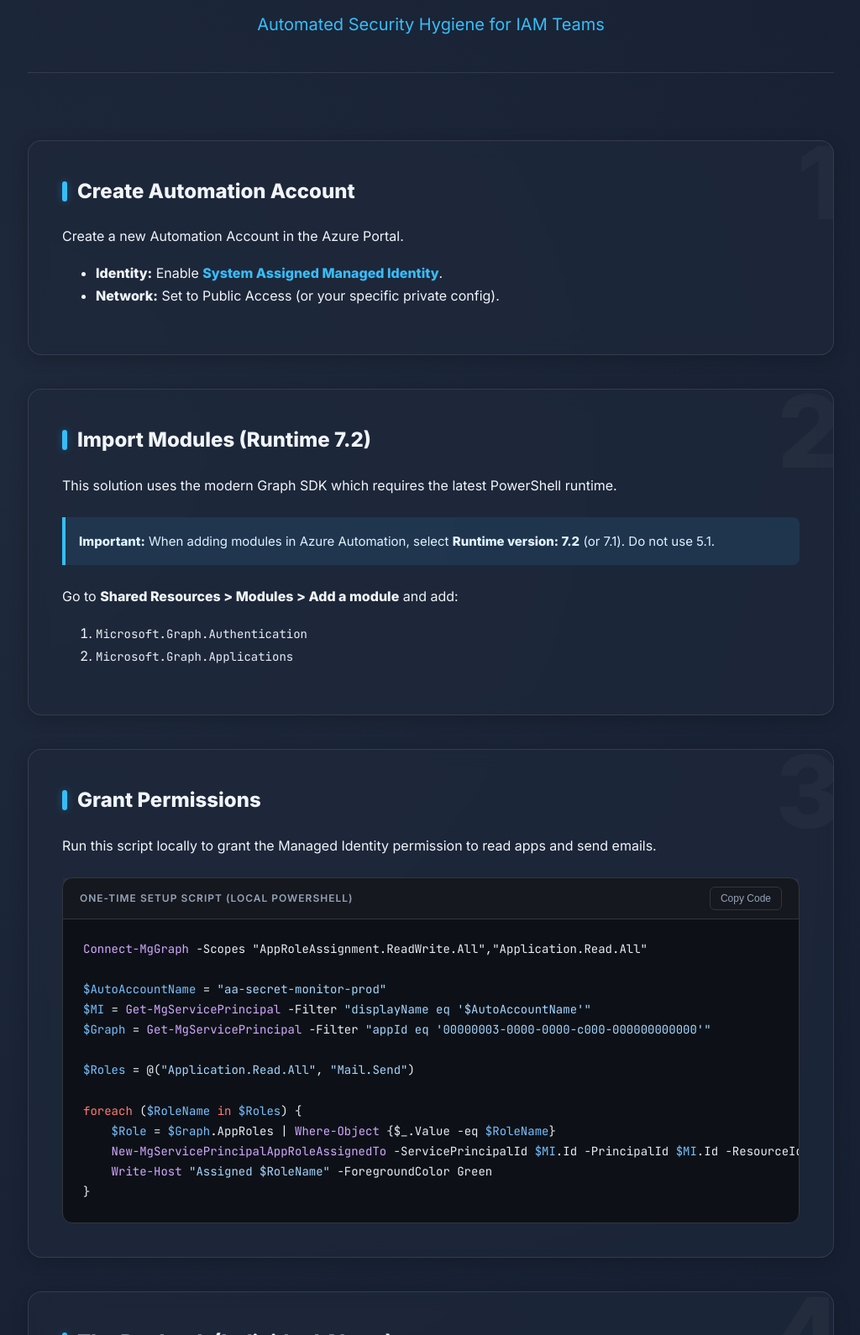
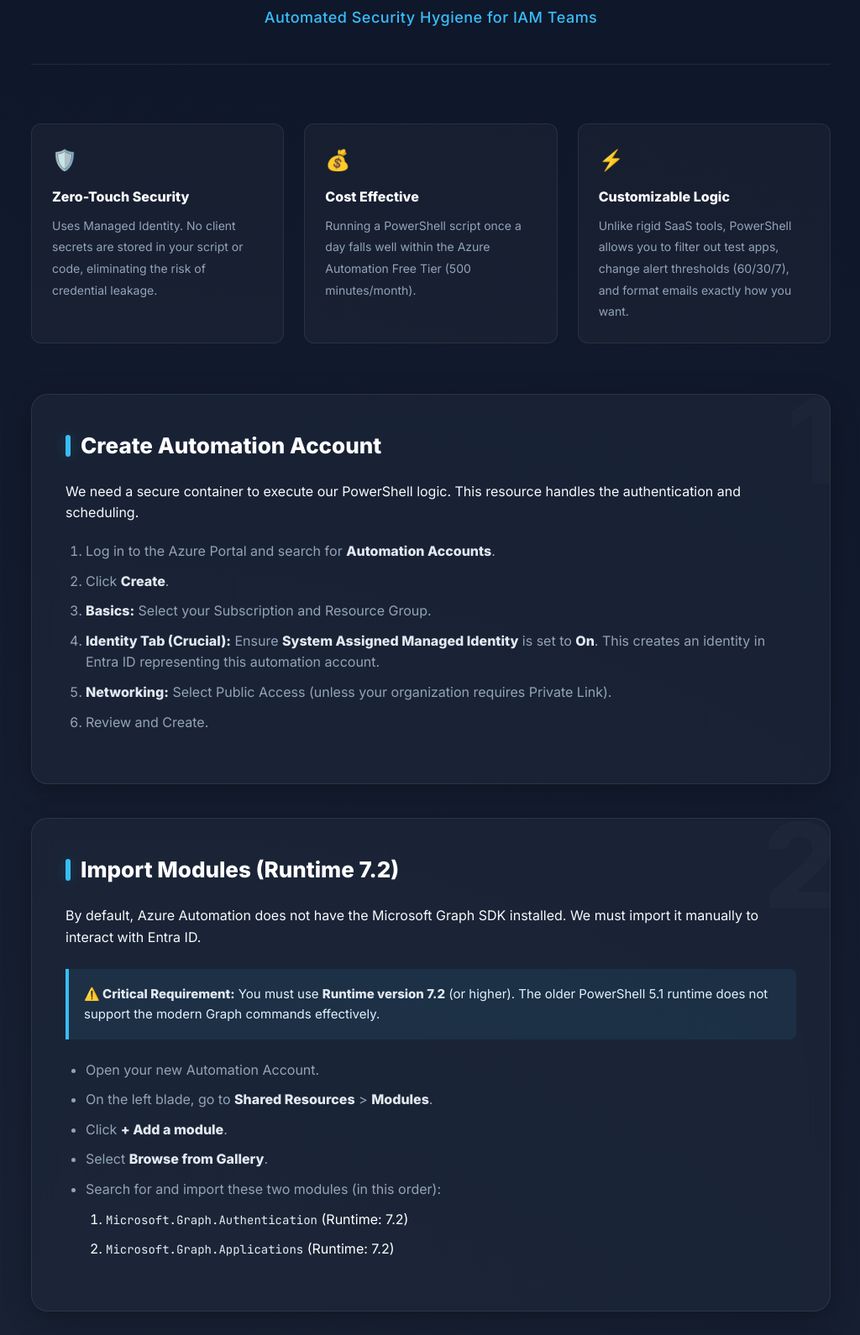
Before and after one commit to manohar2achari-alt/Automaton, a plain HTML site: page index.html in a window 1280 px wide. Shown: the part 178-1768 px from the top of the page at 84% size, without its empty margins (127-1151 px from the left). Drawn offline with Linux system fonts and the light colour scheme.

Commit message:
Update index.html

```diff
--- a/index.html
+++ b/index.html
@@ -3,181 +3,112 @@
 <head>
 <meta charset="UTF-8">
 <meta name="viewport" content="width=device-width, initial-scale=1.0">
-<title>Azure Secret Monitor | Setup Guide</title>
+<title>Azure Secret Monitor | Implementation Guide</title>
 <meta name="robots" content="noindex, nofollow">
 
 <link rel="preconnect" href="https://fonts.googleapis.com">
-<link href="https://fonts.googleapis.com/css2?family=Inter:wght@300;400;600;800&family=JetBrains+Mono:wght@400;700&display=swap" rel="stylesheet">
+<link href="https://fonts.googleapis.com/css2?family=Inter:wght@300;400;500;600;800&family=JetBrains+Mono:wght@400;700&display=swap" rel="stylesheet">
 
 <style>
   :root {
     --bg-dark: #0f172a;
-    --bg-gradient: radial-gradient(circle at 10% 20%, #1e293b 0%, #0f172a 90%);
-    --card-bg: rgba(30, 41, 59, 0.7);
-    --border: rgba(255, 255, 255, 0.1);
-    --accent: #38bdf8; /* Sky Blue */
-    --accent-glow: rgba(56, 189, 248, 0.3);
-    --text-primary: #f1f5f9;
-    --text-secondary: #94a3b8;
+    --bg-gradient: radial-gradient(circle at 15% 50%, #1e293b 0%, #0f172a 85%);
+    --card-bg: rgba(30, 41, 59, 0.6);
+    --card-border: rgba(255, 255, 255, 0.08);
+    --accent: #38bdf8;
+    --accent-glow: rgba(56, 189, 248, 0.2);
+    --success: #4ade80;
+    --text-main: #f8fafc;
+    --text-muted: #94a3b8;
     --code-bg: #0d1117;
   }
 
-  /* GLOBAL STYLES */
+  /* RESET */
+  * { box-sizing: border-box; }
   body {
     margin: 0;
     font-family: 'Inter', sans-serif;
     background: var(--bg-dark);
     background-image: var(--bg-gradient);
-    color: var(--text-primary);
-    line-height: 1.7;
+    color: var(--text-main);
+    line-height: 1.6;
     -webkit-font-smoothing: antialiased;
   }
 
-  .container {
-    max-width: 960px;
-    margin: 0 auto;
-    padding: 60px 20px;
+  .container { max-width: 1000px; margin: 0 auto; padding: 60px 24px; }
+
+  /* HERO */
+  header { text-align: center; margin-bottom: 70px; padding-bottom: 40px; border-bottom: 1px solid var(--card-border); }
+  h1 {
+    font-size: 48px; font-weight: 800; letter-spacing: -1.5px; margin-bottom: 16px;
+    background: linear-gradient(135deg, #fff 0%, #94a3b8 100%);
+    -webkit-background-clip: text; -webkit-text-fill-color: transparent;
+  }
+  .subtitle { font-size: 18px; color: var(--accent); font-weight: 500; letter-spacing: 0.5px; }
+
+  /* BENEFITS GRID */
+  .benefits-grid { display: grid; grid-template-columns: repeat(auto-fit, minmax(280px, 1fr)); gap: 24px; margin-bottom: 60px; }
+  .benefit-card {
+    background: rgba(255,255,255,0.03); border: 1px solid var(--card-border);
+    padding: 24px; border-radius: 12px; transition: transform 0.2s;
+  }
+  .benefit-card:hover { transform: translateY(-3px); background: rgba(255,255,255,0.05); }
+  .benefit-icon { font-size: 24px; margin-bottom: 12px; display: block; }
+  .benefit-title { font-weight: 700; color: #fff; margin-bottom: 8px; display: block; }
+  .benefit-desc { font-size: 14px; color: var(--text-muted); line-height: 1.5; }
+
+  /* STEP CARDS */
+  .step-card {
+    background: var(--card-bg); border: 1px solid var(--card-border);
+    backdrop-filter: blur(12px); border-radius: 20px; padding: 40px; margin-bottom: 40px;
+    position: relative; overflow: hidden; box-shadow: 0 8px 32px rgba(0,0,0,0.3);
+  }
+  .step-number {
+    position: absolute; top: -15px; right: -10px; font-size: 140px; font-weight: 800;
+    color: rgba(255,255,255,0.02); line-height: 1; pointer-events: none; user-select: none;
   }
 
-  /* HERO SECTION */
-  header {
-    text-align: center;
-    margin-bottom: 80px;
-    padding-bottom: 40px;
-    border-bottom: 1px solid var(--border);
-  }
+  h2 { font-size: 26px; margin-top: 0; display: flex; align-items: center; gap: 12px; color: #fff; }
+  h2::before { content: ''; display: block; width: 6px; height: 26px; background: var(--accent); border-radius: 10px; box-shadow: 0 0 15px var(--accent-glow); }
 
-  h1 {
-    font-size: 48px;
-    font-weight: 800;
-    letter-spacing: -1px;
-    background: linear-gradient(to right, #fff, #94a3b8);
-    -webkit-background-clip: text;
-    -webkit-text-fill-color: transparent;
-    margin-bottom: 16px;
-  }
-
-  .subtitle {
-    font-size: 20px;
-    color: var(--accent);
-    font-weight: 500;
-  }
-
-  /* CARDS */
-  .step-card {
-    background: var(--card-bg);
-    border: 1px solid var(--border);
-    backdrop-filter: blur(10px);
-    border-radius: 16px;
-    padding: 40px;
-    margin-bottom: 40px;
-    box-shadow: 0 4px 20px rgba(0,0,0,0.2);
-    position: relative;
-    overflow: hidden;
-  }
-
-  .step-number {
-    position: absolute;
-    top: -10px;
-    right: -10px;
-    font-size: 120px;
-    font-weight: 800;
-    color: rgba(255,255,255,0.03);
-    line-height: 1;
-    pointer-events: none;
-  }
-
-  h2 {
-    font-size: 24px;
-    margin-top: 0;
-    display: flex;
-    align-items: center;
-    gap: 12px;
-  }
-
-  h2::before {
-    content: '';
-    display: block;
-    width: 6px;
-    height: 24px;
-    background: var(--accent);
-    border-radius: 4px;
-    box-shadow: 0 0 10px var(--accent-glow);
-  }
+  /* LISTS */
+  ul, ol { margin: 20px 0; padding-left: 24px; color: var(--text-muted); }
+  li { margin-bottom: 10px; }
+  strong { color: #e2e8f0; }
 
   /* CODE BLOCKS */
   .code-container {
-    background: var(--code-bg);
-    border-radius: 12px;
-    border: 1px solid #30363d;
-    margin-top: 24px;
-    position: relative;
+    background: var(--code-bg); border-radius: 12px; border: 1px solid #30363d;
+    margin-top: 24px; position: relative; overflow: hidden;
   }
+  .code-header {
+    display: flex; justify-content: space-between; align-items: center; padding: 12px 20px;
+    border-bottom: 1px solid #30363d; background: rgba(255,255,255,0.02);
+    font-size: 12px; color: var(--text-muted); font-weight: 600; letter-spacing: 1px;
+  }
+  pre { margin: 0; padding: 24px; overflow-x: auto; }
+  code { font-family: 'JetBrains Mono', monospace; font-size: 14px; color: #e6edf3; }
 
-  .code-header {
-    display: flex;
-    justify-content: space-between;
-    align-items: center;
-    padding: 10px 20px;
-    border-bottom: 1px solid #30363d;
-    background: rgba(255,255,255,0.03);
-    font-size: 12px;
-    color: var(--text-secondary);
-    font-weight: 600;
-    text-transform: uppercase;
-    letter-spacing: 1px;
+  /* SYNTAX */
+  .kwd { color: #ff7b72; } .str { color: #a5d6ff; } .var { color: #79c0ff; }
+  .cmt { color: #8b949e; font-style: italic; } .cmd { color: #d2a8ff; }
+
+  /* COPY BUTTON */
+  .copy-btn {
+    background: transparent; border: 1px solid #30363d; color: var(--text-muted);
+    cursor: pointer; padding: 6px 12px; border-radius: 6px; font-size: 12px; transition: 0.2s;
   }
+  .copy-btn:hover { background: var(--accent); color: #000; border-color: var(--accent); }
 
-  pre { margin: 0; padding: 24px; overflow-x: auto; }
-
-  code {
-    font-family: 'JetBrains Mono', monospace;
-    font-size: 14px;
-    color: #e6edf3;
-  }
-
-  /* SYNTAX HIGHLIGHTING */
-  .kwd { color: #ff7b72; } /* Keywords (pink) */
-  .str { color: #a5d6ff; } /* Strings (blue) */
-  .var { color: #79c0ff; } /* Variables (light blue) */
-  .cmt { color: #8b949e; font-style: italic; } /* Comments */
-  .cmd { color: #d2a8ff; } /* Commandlets (purple) */
-
-  /* BUTTONS */
-  .copy-btn {
-    background: transparent;
-    border: 1px solid #30363d;
-    color: var(--text-secondary);
-    cursor: pointer;
-    padding: 6px 12px;
-    border-radius: 6px;
-    font-size: 12px;
-    transition: 0.2s;
-  }
-  .copy-btn:hover {
-    background: var(--accent);
-    color: #000;
-    border-color: var(--accent);
-  }
-
-  /* INFO BOX */
+  /* INFO ALERTS */
   .info-box {
-    background: rgba(56, 189, 248, 0.1);
-    border-left: 4px solid var(--accent);
-    padding: 16px;
-    margin: 24px 0;
-    border-radius: 0 8px 8px 0;
-    font-size: 15px;
-    color: #e0f2fe;
+    background: rgba(56, 189, 248, 0.08); border-left: 4px solid var(--accent);
+    padding: 18px; margin: 24px 0; border-radius: 0 8px 8px 0; font-size: 15px; color: #e0f2fe;
   }
 
   footer {
-    text-align: center;
-    color: var(--text-secondary);
-    font-size: 14px;
-    margin-top: 80px;
-    padding-top: 40px;
-    border-top: 1px solid var(--border);
+    text-align: center; margin-top: 80px; padding-top: 40px; border-top: 1px solid var(--card-border);
+    color: var(--text-muted); font-size: 14px;
   }
 </style>
 </head>
@@ -190,79 +121,133 @@
     <div class="subtitle">Automated Security Hygiene for IAM Teams</div>
   </header>
 
+  <div class="benefits-grid">
+    <div class="benefit-card">
+      <span class="benefit-icon">🛡️</span>
+      <span class="benefit-title">Zero-Touch Security</span>
+      <span class="benefit-desc">Uses Managed Identity. No client secrets are stored in your script or code, eliminating the risk of credential leakage.</span>
+    </div>
+    <div class="benefit-card">
+      <span class="benefit-icon">💰</span>
+      <span class="benefit-title">Cost Effective</span>
+      <span class="benefit-desc">Running a PowerShell script once a day falls well within the Azure Automation Free Tier (500 minutes/month).</span>
+    </div>
+    <div class="benefit-card">
+      <span class="benefit-icon">⚡</span>
+      <span class="benefit-title">Customizable Logic</span>
+      <span class="benefit-desc">Unlike rigid SaaS tools, PowerShell allows you to filter out test apps, change alert thresholds (60/30/7), and format emails exactly how you want.</span>
+    </div>
+  </div>
+
   <div class="step-card">
     <div class="step-number">1</div>
     <h2>Create Automation Account</h2>
-    <p>Create a new Automation Account in the Azure Portal.</p>
-    <ul>
-      <li><strong>Identity:</strong> Enable <strong style="color:var(--accent)">System Assigned Managed Identity</strong>.</li>
-      <li><strong>Network:</strong> Set to Public Access (or your specific private config).</li>
-    </ul>
+    <p>We need a secure container to execute our PowerShell logic. This resource handles the authentication and scheduling.</p>
+    <ol>
+      <li>Log in to the Azure Portal and search for <strong>Automation Accounts</strong>.</li>
+      <li>Click <strong>Create</strong>.</li>
+      <li><strong>Basics:</strong> Select your Subscription and Resource Group.</li>
+      <li><strong>Identity Tab (Crucial):</strong> Ensure <strong>System Assigned Managed Identity</strong> is set to <strong>On</strong>. This creates an identity in Entra ID representing this automation account.</li>
+      <li><strong>Networking:</strong> Select Public Access (unless your organization requires Private Link).</li>
+      <li>Review and Create.</li>
+    </ol>
   </div>
 
   <div class="step-card">
     <div class="step-number">2</div>
     <h2>Import Modules (Runtime 7.2)</h2>
-    <p>This solution uses the modern Graph SDK which requires the latest PowerShell runtime.</p>
+    <p>By default, Azure Automation does not have the Microsoft Graph SDK installed. We must import it manually to interact with Entra ID.</p>
+
     <div class="info-box">
-      <strong>Important:</strong> When adding modules in Azure Automation, select <strong>Runtime version: 7.2</strong> (or 7.1). Do not use 5.1.
+      <strong>⚠️ Critical Requirement:</strong> You must use <strong>Runtime version 7.2</strong> (or higher). The older PowerShell 5.1 runtime does not support the modern Graph commands effectively.
     </div>
-    <p>Go to <strong>Shared Resources > Modules > Add a module</strong> and add:</p>
-    <ol>
-      <li><code>Microsoft.Graph.Authentication</code></li>
-      <li><code>Microsoft.Graph.Applications</code></li>
-    </ol>
+
+    <ul>
+      <li>Open your new Automation Account.</li>
+      <li>On the left blade, go to <strong>Shared Resources</strong> > <strong>Modules</strong>.</li>
+      <li>Click <strong>+ Add a module</strong>.</li>
+      <li>Select <strong>Browse from Gallery</strong>.</li>
+      <li>Search for and import these two modules (in this order):
+        <ol style="margin-top:10px; color:#fff;">
+          <li><code>Microsoft.Graph.Authentication</code> (Runtime: 7.2)</li>
+          <li><code>Microsoft.Graph.Applications</code> (Runtime: 7.2)</li>
+        </ol>
+      </li>
+    </ul>
   </div>
 
   <div class="step-card">
     <div class="step-number">3</div>
-    <h2>Grant Permissions</h2>
-    <p>Run this script locally to grant the Managed Identity permission to read apps and send emails.</p>
+    <h2>Grant Graph Permissions</h2>
+    <p>We need to give our Managed Identity the "Keys to the Kingdom"—but only specifically for reading apps and sending mail. This step <strong>cannot</strong> be done in the Portal GUI; it requires a one-time PowerShell script run by an Admin.</p>
 
     <div class="code-container">
       <div class="code-header">
-        <span>One-Time Setup Script (Local PowerShell)</span>
+        <span>Setup Script (Run on Local Machine)</span>
         <button class="copy-btn" onclick="copyCode('code1')">Copy Code</button>
       </div>
-      <pre><code id="code1"><span class="cmd">Connect-MgGraph</span> -Scopes "AppRoleAssignment.ReadWrite.All","Application.Read.All"
+      <pre><code id="code1"><span class="cmt"># 1. Login as Global Admin</span>
+<span class="cmd">Connect-MgGraph</span> -Scopes "AppRoleAssignment.ReadWrite.All","Application.Read.All"
 
+<span class="cmt"># 2. CONFIG: Enter your Automation Account Name</span>
 <span class="var">$AutoAccountName</span> = <span class="str">"aa-secret-monitor-prod"</span>
+
+<span class="cmt"># 3. Get the Service Principals</span>
 <span class="var">$MI</span> = <span class="cmd">Get-MgServicePrincipal</span> -Filter <span class="str">"displayName eq '$AutoAccountName'"</span>
 <span class="var">$Graph</span> = <span class="cmd">Get-MgServicePrincipal</span> -Filter <span class="str">"appId eq '00000003-0000-0000-c000-000000000000'"</span>
 
+<span class="cmt"># 4. Define Permissions (Read Apps & Send Mail)</span>
 <span class="var">$Roles</span> = @(<span class="str">"Application.Read.All"</span>, <span class="str">"Mail.Send"</span>)
 
+<span class="cmt"># 5. Loop and Assign</span>
 <span class="kwd">foreach</span> (<span class="var">$RoleName</span> <span class="kwd">in</span> <span class="var">$Roles</span>) {
     <span class="var">$Role</span> = <span class="var">$Graph</span>.AppRoles | <span class="cmd">Where-Object</span> {$_.Value -eq <span class="var">$RoleName</span>}
-    <span class="cmd">New-MgServicePrincipalAppRoleAssignedTo</span> -ServicePrincipalId <span class="var">$MI</span>.Id -PrincipalId <span class="var">$MI</span>.Id -ResourceId <span class="var">$Graph</span>.Id -AppRoleId <span class="var">$Role</span>.Id
-    <span class="cmd">Write-Host</span> <span class="str">"Assigned $RoleName"</span> -ForegroundColor Green
+
+    <span class="cmd">New-MgServicePrincipalAppRoleAssignedTo</span> `
+        -ServicePrincipalId <span class="var">$MI</span>.Id `
+        -PrincipalId <span class="var">$MI</span>.Id `
+        -ResourceId <span class="var">$Graph</span>.Id `
+        -AppRoleId <span class="var">$Role</span>.Id
+
+    <span class="cmd">Write-Host</span> <span class="str">"SUCCESS: Assigned $RoleName"</span> -ForegroundColor Green
 }</code></pre>
     </div>
   </div>
 
   <div class="step-card">
     <div class="step-number">4</div>
-    <h2>The Runbook (Individual Alerts)</h2>
-    <p>Create a Runbook using <strong>PowerShell 7.2</strong>. This script triggers one email per expiring secret.</p>
+    <h2>The Runbook Logic</h2>
+    <p>This is the engine. It scans your tenant and triggers one email per expiring secret. This ensures your ticketing system (e.g., ServiceNow, Jira) creates individual tickets for each issue.</p>
+
+    <ul>
+      <li>Go to <strong>Process Automation</strong> > <strong>Runbooks</strong> > <strong>Create a runbook</strong>.</li>
+      <li><strong>Name:</strong> <code>Monitor-AppSecrets</code></li>
+      <li><strong>Runbook Type:</strong> PowerShell</li>
+      <li><strong>Runtime Version:</strong> 7.2</li>
+      <li>Paste the code below, Save, and Publish.</li>
+    </ul>
 
     <div class="code-container">
       <div class="code-header">
-        <span>Runbook Source Code</span>
+        <span>Runbook Source Code (PowerShell 7.2)</span>
         <button class="copy-btn" onclick="copyCode('code2')">Copy Code</button>
       </div>
       <pre><code id="code2"><span class="cmt"># --- CONFIGURATION ---</span>
 <span class="var">$NotifyDays</span>     = @(60, 30, 7)
-<span class="var">$SenderEmail</span>    = <span class="str">"alerts@yourdomain.com"</span>
+<span class="var">$SenderEmail</span>    = <span class="str">"alerts@yourdomain.com"</span>  <span class="cmt"># Must match a real mailbox</span>
 <span class="var">$RecipientEmail</span> = <span class="str">"iam-team@yourdomain.com"</span>
 
 <span class="kwd">try</span> {
     <span class="cmt"># --- AUTHENTICATION ---</span>
+    <span class="cmt"># We use the Managed Identity to get a token for Graph</span>
     <span class="cmd">Connect-AzAccount</span> -Identity
     <span class="var">$token</span> = <span class="cmd">Get-AzAccessToken</span> -ResourceUrl <span class="str">"https://graph.microsoft.com"</span>
     <span class="cmd">Connect-MgGraph</span> -AccessToken <span class="var">$token</span>.Token
 
     <span class="var">$Today</span> = <span class="cmd">Get-Date</span>
-    <span class="cmd">Write-Output</span> <span class="str">"Scanning App Registrations..."</span>
+    <span class="cmd">Write-Output</span> <span class="str">"Starting scan of App Registrations..."</span>
+
+    <span class="cmt"># Fetch all apps with their credential details</span>
     <span class="var">$Apps</span> = <span class="cmd">Get-MgApplication</span> -All -Property DisplayName, AppId, PasswordCredentials
 
     <span class="kwd">foreach</span> (<span class="var">$App</span> <span class="kwd">in</span> <span class="var">$Apps</span>) {
@@ -270,22 +255,25 @@
             <span class="var">$Expiry</span> = <span class="cmd">Get-Date</span> <span class="var">$Cred</span>.EndDateTime
             <span class="var">$DaysLeft</span> = (<span class="var">$Expiry</span> - <span class="var">$Today</span>).Days
 
+            <span class="cmt"># Check if the days remaining matches our alert window</span>
             <span class="kwd">if</span> (<span class="var">$NotifyDays</span> -contains <span class="var">$DaysLeft</span>) {
 
-                <span class="cmt"># --- SEND EMAIL IMMEDIATELY ---</span>
                 <span class="var">$AppName</span> = <span class="var">$App</span>.DisplayName
                 <span class="var">$AppId</span>   = <span class="var">$App</span>.AppId
                 <span class="var">$ExpDate</span> = <span class="var">$Expiry</span>.ToString(<span class="str">"yyyy-MM-dd"</span>)
 
+                <span class="cmt"># Construct HTML Email</span>
                 <span class="var">$HtmlBody</span> = <span class="str">"
-                &lt;h3&gt;⚠️ Action Required: Secret Expiring&lt;/h3&gt;
-                &lt;p&gt;The secret for the following application is expiring in &lt;strong&gt;$DaysLeft days&lt;/strong&gt;.&lt;/p&gt;
-                &lt;ul&gt;
-                    &lt;li&gt;&lt;strong&gt;App Name:&lt;/strong&gt; $AppName&lt;/li&gt;
-                    &lt;li&gt;&lt;strong&gt;App ID:&lt;/strong&gt; $AppId&lt;/li&gt;
-                    &lt;li&gt;&lt;strong&gt;Expiry Date:&lt;/strong&gt; $ExpDate&lt;/li&gt;
-                &lt;/ul&gt;
-                &lt;p&gt;Please rotate this secret immediately.&lt;/p&gt;"</span>
+                &lt;div style='font-family: sans-serif; color: #333;'&gt;
+                    &lt;h3 style='color: #d9534f;'&gt;⚠️ Action Required: Secret Expiring&lt;/h3&gt;
+                    &lt;p&gt;The secret for the following application is expiring in &lt;strong&gt;$DaysLeft days&lt;/strong&gt;.&lt;/p&gt;
+                    &lt;div style='background: #f9f9f9; padding: 15px; border-left: 4px solid #d9534f;'&gt;
+                        &lt;p&gt;&lt;strong&gt;App Name:&lt;/strong&gt; $AppName&lt;/p&gt;
+                        &lt;p&gt;&lt;strong&gt;App ID:&lt;/strong&gt; $AppId&lt;/p&gt;
+                        &lt;p&gt;&lt;strong&gt;Expiry Date:&lt;/strong&gt; $ExpDate&lt;/p&gt;
+                    &lt;/div&gt;
+                    &lt;p&gt;Please rotate this secret immediately to prevent service interruption.&lt;/p&gt;
+                &lt;/div&gt;"</span>
 
                 <span class="var">$Params</span> = @{
                     Message = @{
@@ -297,18 +285,39 @@
                 }
 
                 <span class="cmd">Send-MgUserMail</span> -UserId <span class="var">$SenderEmail</span> -BodyParameter <span class="var">$Params</span>
-                <span class="cmd">Write-Output</span> <span class="str">"Sent alert for $AppName ($DaysLeft days left)"</span>
+                <span class="cmd">Write-Output</span> <span class="str">" [ALERT SENT] $AppName ($DaysLeft days remaining)"</span>
             }
         }
     }
 } <span class="kwd">catch</span> {
-    <span class="cmd">Write-Error</span> <span class="str">"Runbook failed: $_"</span>
+    <span class="cmd">Write-Error</span> <span class="str">"Runbook failed with error: $_"</span>
 }</code></pre>
     </div>
   </div>
 
+  <div class="step-card">
+    <div class="step-number">5</div>
+    <h2>Testing & Scheduling</h2>
+    <p>Never assume it works until you see the email in your inbox.</p>
+
+    <h3>Testing</h3>
+    <ul>
+      <li>Inside the Runbook, click <strong>Test pane</strong> (top menu).</li>
+      <li>Click <strong>Start</strong>.</li>
+      <li>Watch the logs. If you have an app expiring in 60, 30, or 7 days, you should see <code>[ALERT SENT]</code> in the output and receive an email.</li>
+    </ul>
+
+    <h3>Scheduling</h3>
+    <ul>
+      <li>Go back to the Automation Account blade.</li>
+      <li>Click <strong>Schedules</strong> > <strong>+ Add a schedule</strong>.</li>
+      <li>Set it to start tomorrow at <strong>08:00 AM</strong> and recur <strong>Every 1 Day</strong>.</li>
+      <li>Go to your Runbook > <strong>Link to schedule</strong> and select the schedule you just created.</li>
+    </ul>
+  </div>
+
   <footer>
-    <p>Last Updated: 2025 · Cloud Security Operations</p>
+    Designed for Secure Cloud Operations · 2025
   </footer>
 
 </div>
```
